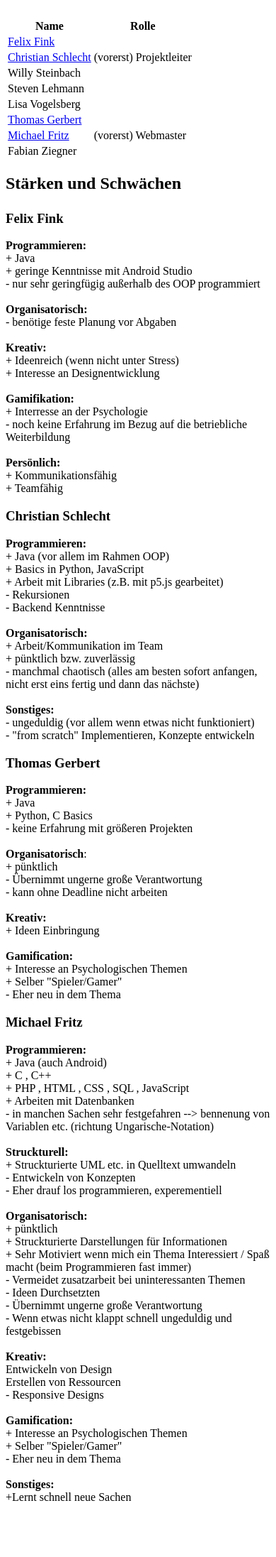
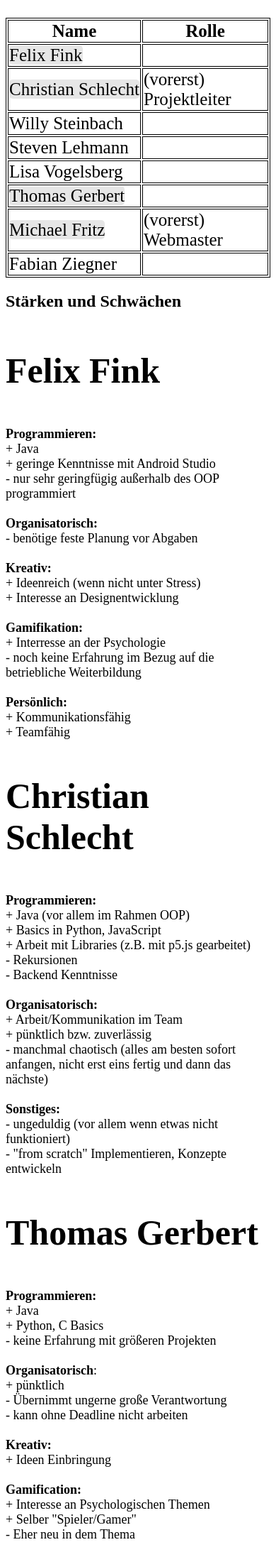
Before and after one commit to ch-schlecht/cz17a, a PHP site: page /team.php in a window 390 px wide. Shown: the part 47-2240 px from the top of the page at 71% size. Before the commit the page ends 2161 px from the top, so only its background shows below. Run offline with PHP 8.4, Linux system fonts and the light colour scheme; some libraries are stand-ins or nearby versions.

Commit message:
fixed responsive design on website

```diff
--- a/public_html/projekt.php
+++ b/public_html/projekt.php
@@ -15,6 +15,9 @@ include 'header.php';
             Ziel ist es eine App bzw. Weboberfl&auml;che zu entwickeln, welche es Firmen und deren Mitarbeitern erm&ouml;glicht &uuml;ber eine
             Weiterbildungsapp ihr Wissen auszutauschen, zu pr&uuml;fen und dabei Spa&szlig; zu haben.</p>
 
+            <p><a href="team.php" role="button">Zum Team &raquo;</a>
+            <a href="protokolle.php" role="button">Zu den Protokollen &raquo;</a></p>
+
         </article>
 
 
--- a/public_html/style_mobile.css
+++ b/public_html/style_mobile.css
@@ -88,3 +88,82 @@ nav li {
 #last{
     float: right;
 }
+
+
+
+
+
+
+
+
+
+
+
+h3{
+    font-size: 50px;
+}
+
+.article p, .article a{
+     font-size: 25px;
+
+    }
+
+#sus p{
+    font-size: 18px;
+}
+
+
+.article a {
+    color:white;
+    background-color: #0080FF;
+    border-radius: 5px;
+    padding: 5px 5px 5px 5px;
+    border: 1px outset #0040FF;
+    text-decoration: none;
+
+    overflow: hidden;
+    white-space: nowrap;
+
+}
+
+.article a:hover{
+    border: 1px inset #0040FF;
+}
+
+
+.article table{
+    margin: 0 auto;
+    font-size: 25px;
+    }
+
+.article table a{
+    text-decoration: none;
+    color: black;
+    background-color: #E6E6E6;
+    border: none ;
+    padding: 0px 0px 0px 0px;
+    }
+
+.article table a:hover{
+    background-color: #D8D8D8;
+    border: none;
+}
+
+
+
+
+
+    table,td,th{
+         border: 1px solid black;
+    }
+
+.black-box{
+    color: white;
+    background-color: #000000;
+    border-radius: 2px;
+    padding-left: 15px;
+    padding-top: 10px;
+    padding-bottom: 10px;
+
+
+}
```
Also changed, not shown: public_html/style.css (line endings or trailing spaces).
